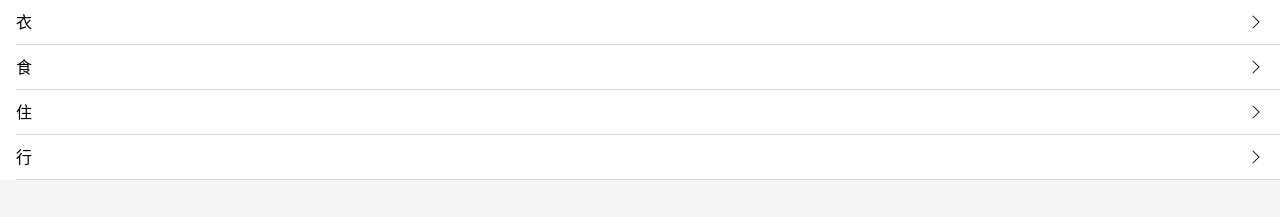
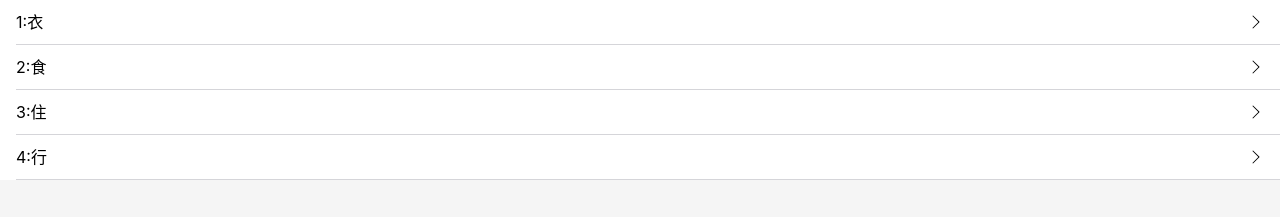
Before and after one commit to ajing2020/project-huahua-react, a React app: page /#/tags in a window 1280 px wide. Shown: the top 217 px of the page. Built offline with nearby package versions, Linux system fonts and the light colour scheme.

Commit message:
tag标签跳转带参数基本搞定

```diff
--- a/src/App.tsx
+++ b/src/App.tsx
@@ -3,14 +3,14 @@
 import Money from './views/Money'
 import Statistics from './views/Statistics'
 import Tags from './views/Tags'
-import EditTag from './views/EditTag'
+import { EditTag } from './views/EditTag'
 import NoMatch from './views/NoMatch'
 
 function App() {
   return (
     <Router>
       <Switch>
-        <Route path="/tags/:tag" exact>
+        <Route path="/tags/:id" exact>
           <EditTag />
         </Route>
         <Route path="/tags" exact>
--- a/src/useTags.tsx
+++ b/src/useTags.tsx
@@ -1,14 +1,17 @@
 import { useState } from 'react'
 import { createId } from 'lib/createId'
 
+const defaultTags = [
+  { id: createId(), name: '衣' },
+  { id: createId(), name: '食' },
+  { id: createId(), name: '住' },
+  { id: createId(), name: '行' }
+]
 const useTags = () => {
-  const [tags, setTags] = useState<{ id: number; name: string }[]>([
-    { id: createId(), name: '衣' },
-    { id: createId(), name: '食' },
-    { id: createId(), name: '住' },
-    { id: createId(), name: '行' }
-  ])
-  return { tags, setTags }
+  // 封装一个自定义 Hook
+  const [tags, setTags] = useState<{ id: number; name: string }[]>(defaultTags)
+  const findTag = (id: number) => tags.filter((tag) => tag.id === id)[0]
+  return { tags, setTags, findTag }
 }
 
 export { useTags }
--- a/src/views/EditTag.tsx
+++ b/src/views/EditTag.tsx
@@ -1,5 +1,15 @@
 import React from 'react'
+import { useTags } from '../useTags'
+import { useParams } from 'react-router-dom'
 
-export default function EditTag() {
-  return <div>EditTag</div>
+type Params = {
+  id: string
 }
+const EditTag: React.FC = (props) => {
+  const { findTag } = useTags()
+  let { id } = useParams<Params>()
+  const tag = findTag(parseInt(id))
+  return <div>{tag.name}</div>
+}
+
+export { EditTag }
--- a/src/views/Tags.tsx
+++ b/src/views/Tags.tsx
@@ -46,8 +46,10 @@
       <TagList>
         {tags.map((tag) => (
           <li key={tag.id}>
-            <Link to={'/tags/' + tag}>
-              <span className="oneLine">{tag.name}</span>
+            <Link to={'/tags/' + tag.id}>
+              <span className="oneLine">
+                {tag.id}:{tag.name}
+              </span>
               <Icon name="right" />
             </Link>
           </li>
```
